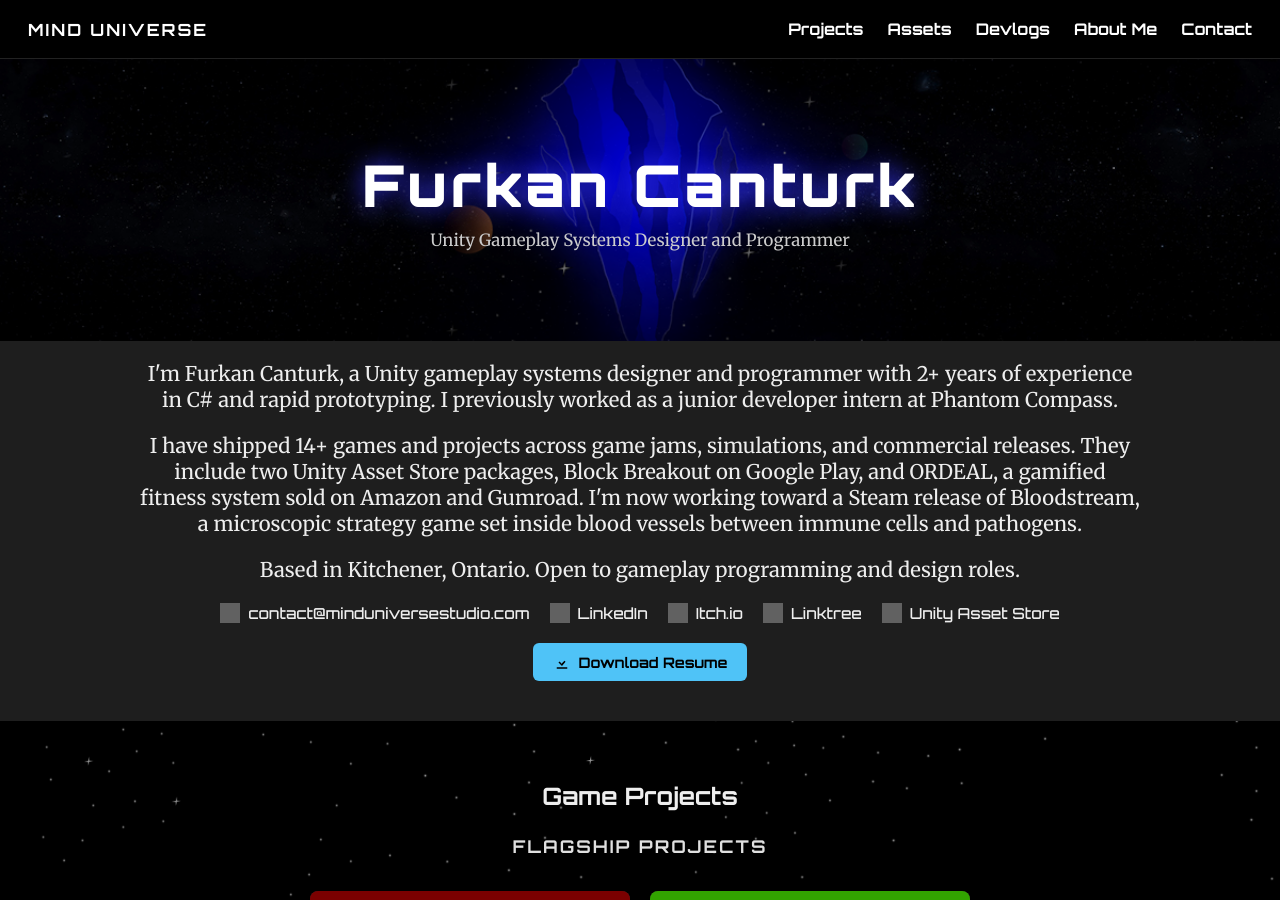
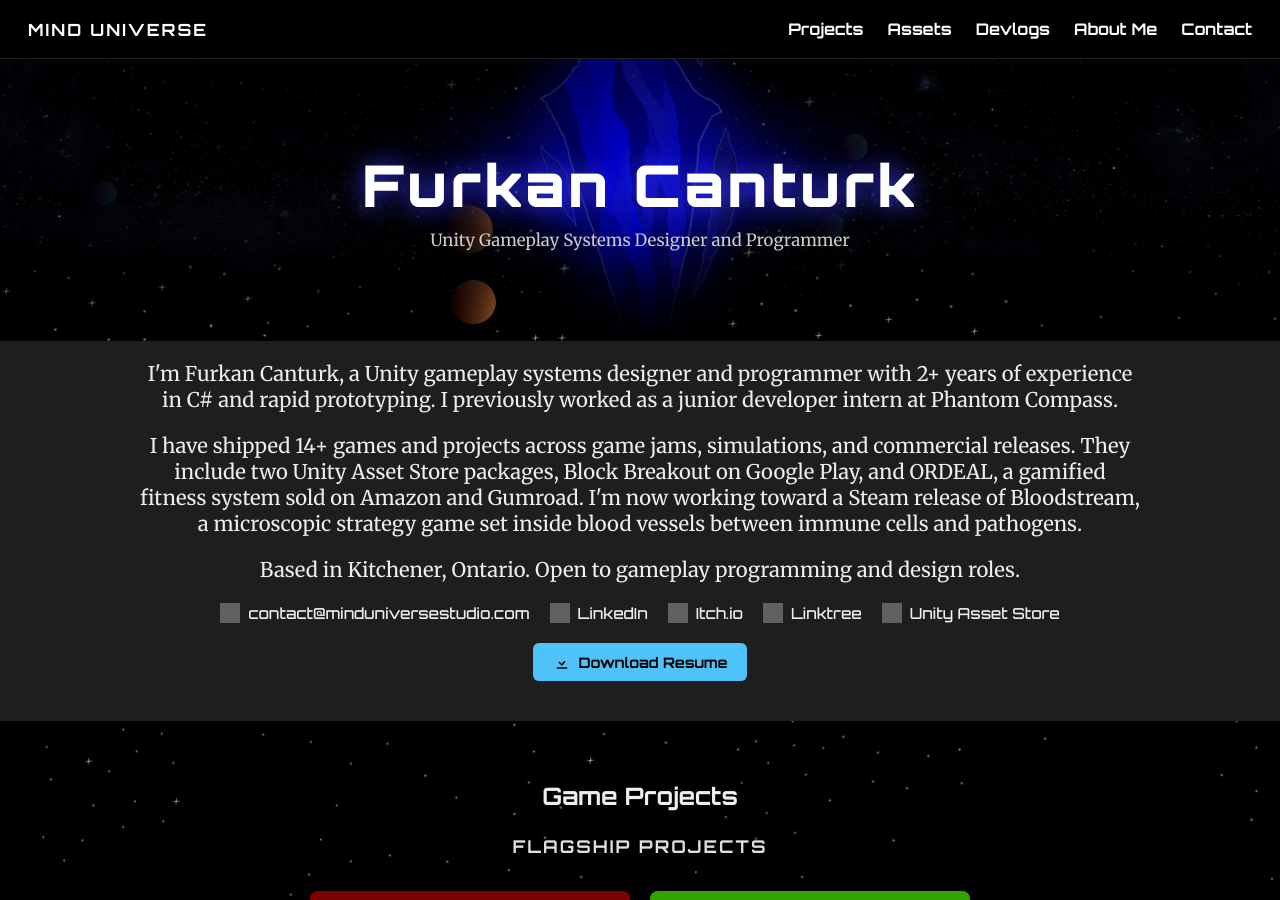
Before and after one commit to frkncx/frkncx.github.io, a Jekyll site: the page built from index.html, in a window 1280 px wide. Shown: the top 900 px of the page. Built offline with Jekyll 4.4.1, drawn with Linux system fonts in a browser that asks for light colours; grey boxes are pictures that could not be loaded.

Commit message:
Fix banner in Devlog Section

```diff
--- a/_includes/header.html
+++ b/_includes/header.html
@@ -20,8 +20,10 @@
                 </div>
             </nav>
         </div>
+        {% if page.layout != 'post' %}
         <div class="header-hero">
             <h1>Furkan Canturk</h1>
             <p class="header-role">Unity Gameplay Systems Designer and Programmer</p>
         </div>
+        {% endif %}
     </header>
--- a/assets/css/site.css
+++ b/assets/css/site.css
@@ -26,7 +26,6 @@
         }
 
         header {
-            background: #000;
             color: white;
             text-align: center;
             position: relative;
@@ -41,6 +40,7 @@
             gap: 16px;
             padding: 14px 28px;
             border-bottom: 1px solid #222;
+            background: #000;
         }
 
         .studio-brand {
@@ -67,6 +67,9 @@
             inset: 0;
             background: url('/Banner.png') center center / cover no-repeat;
             opacity: 0.85;
+            /* Fade bottom into page starfield */
+            -webkit-mask-image: linear-gradient(to bottom, #000 60%, transparent);
+            mask-image: linear-gradient(to bottom, #000 60%, transparent);
         }
 
         .header-hero>* {
```
